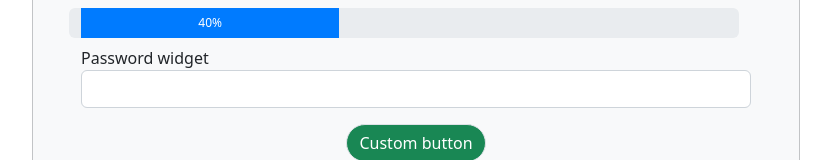
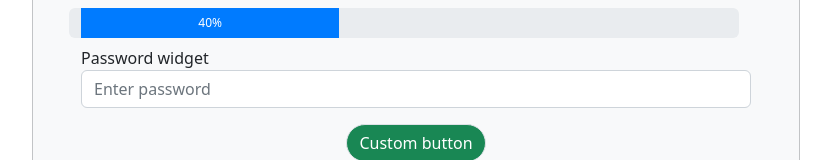
Before and after one commit to BhargavAlois/RJSF-FROM-SCRATCH, a React (Create React App) app: page / in a window 1280 px wide. Shown: the part 1315-1475 px from the top of the page, without its empty margins (224-1055 px from the left). Built offline with nearby package versions, Linux system fonts and the light colour scheme.

Commit message:
Added placeholder for custom fields

```diff
--- a/src/fields/CustomFileWidget.js
+++ b/src/fields/CustomFileWidget.js
@@ -1,10 +1,11 @@
 import React from 'react'
 
 export default function CustomFileWidget(props) {
+  console.log(props.placeholder);
   return (
     <div>
     <label className="mt-2">{props.schema.title}</label>
-    <input type="file" onChange={props.onChange}/>
+    <input type="file" onChange={props.onChange} placeholder={props.placeholder}/>
     {/* <input type="file" onChange={(e) => {props.onChange(props.fieldName, e.target.files[0])}}/> */}
     {props.errors && props.errors.map((error, index) => (
               <p key={index} className='text-danger m-0'>{error}</p>
--- a/src/fields/MyPasswordWidget.js
+++ b/src/fields/MyPasswordWidget.js
@@ -4,7 +4,7 @@ export default function MyPasswordWidget(props) {
   return (
     <div>
         <label className="mt-2">{props.schema.title}</label>
-        <input type="password" className="form-control" onChange={props.onChange}/>
+        <input type="password" className="form-control" onChange={props.onChange} placeholder={props.placeholder}/>
         {/* <input type="password" onChange={(e) => {props.onChange(props.fieldName, e.target.value)}}/> */}
         {props.errors && props.errors.map((error, index) => (
               <p key={index} className='text-danger m-0'>{error}</p>
--- a/src/schemas/schema.js
+++ b/src/schemas/schema.js
@@ -113,7 +113,7 @@ export const schema = {
     passwordWidget: {
       type: "string",
       title: "Password widget",
-      maxLength: 8
+      maxLength: 8,
     },
     actionButton: {
       type: "string",
--- a/src/schemas/uiSchema.js
+++ b/src/schemas/uiSchema.js
@@ -123,6 +123,7 @@ export const uiSchema = {
   passwordWidget: {
     "ui:widget": "myPasswordWidget",
     "ui:classNames": "form-control",
+    "ui:placeholder": "Enter password"
   },
   customFile:{
     "ui:widget": "customFileWidget",
--- a/src/templates/CustomContentTemplate.js
+++ b/src/templates/CustomContentTemplate.js
@@ -604,8 +604,9 @@ const CustomContentTemplate = ({ formData, uiSchema, schema, fields, errors, onC
       default:
         const CustomField = fields[widget];
         if (CustomField) {
+          console.log("dfffff ", uiSchema[fieldName]);
           // return <CustomField schema={schema.properties[fieldName]} uiSchema={uiSchema[fieldName]} fieldName={fieldName} onChange={(e) => handleChange(fieldName, e)} errors={errors[fieldName]}/>;
-          return <CustomField schema={schema.properties[fieldName]} uiSchema={uiSchema[fieldName]} fieldName={fieldName} onChange={handleDefaultFieldChange} errors={errors[fieldName]} />;
+          return <CustomField schema={schema.properties[fieldName]} uiSchema={uiSchema[fieldName]} fieldName={fieldName} onChange={handleDefaultFieldChange} errors={errors[fieldName]} placeholder={uiSchema[fieldName]["ui:placeholder"]}/>;
         }
         return <p className="text-danger">No such component available</p>;
     }
```
